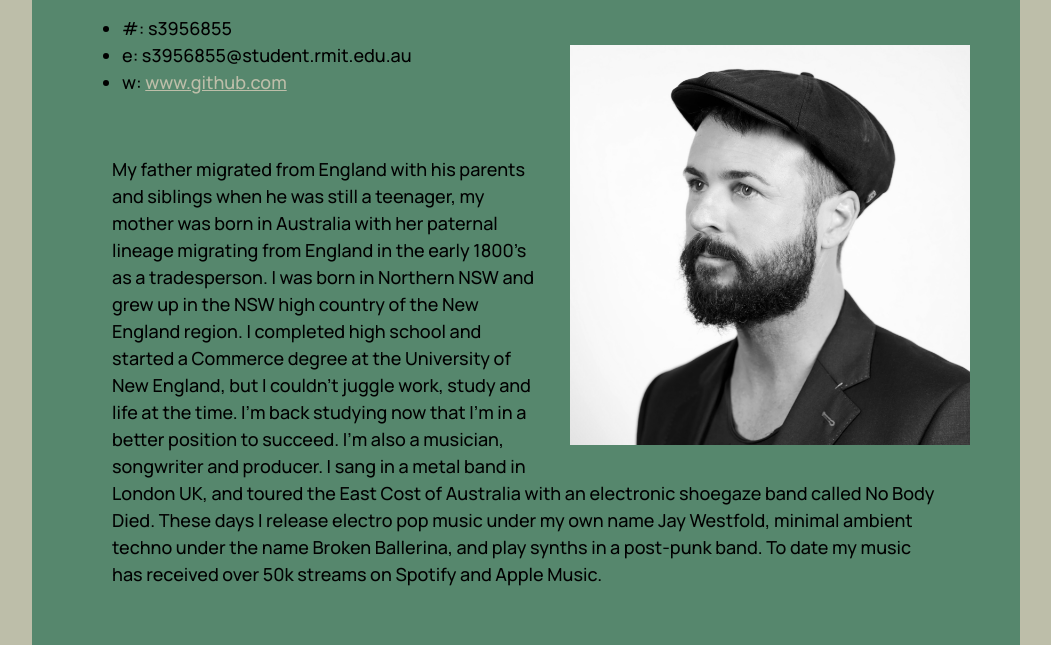
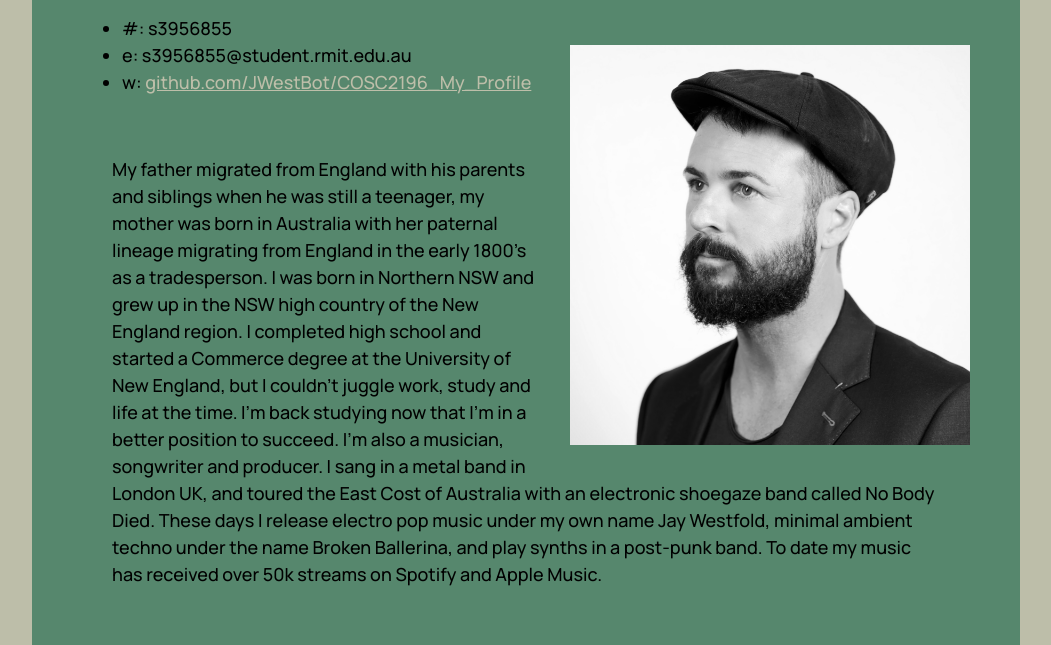
Before and after one commit to JWestBot/COSC2196_My_Profile, a plain HTML site: page index.html in a window 1280 px wide. Shown: the part 122-767 px from the top of the page, without its empty margins (176-1227 px from the left). Drawn offline with nearby package versions, Linux system fonts and the light colour scheme.

Commit message:
Update index.html

```diff
--- a/index.html
+++ b/index.html
@@ -22,7 +22,7 @@
         <ul>
         <li>#: s3956855</li>
         <li>e: s3956855@student.rmit.edu.au
-        <li>w: <a href="http://www.GitHub.com" target="_blank">www.github.com</a></li>
+        <li>w: <a href="https://github.com/JWestBot/COSC2196_My_Profile.git" target="_blank">github.com/JWestBot/COSC2196_My_Profile</a></li>
         </ul>
         <p>
         My father migrated from England with his parents and siblings when he was still a teenager, my mother was born in Australia with her paternal lineage migrating from England in the early 1800’s as a tradesperson. I was born in Northern NSW and grew up in the NSW high country of the New England region. I completed high school and started a Commerce degree at the University of New England, but I couldn’t juggle work, study and life at the time. I’m back studying now that I’m in a better position to succeed. I’m also a musician, songwriter and producer. I sang in a metal band in London UK, and toured the East Cost of Australia with an electronic shoegaze band called No Body Died. These days I release electro pop music under my own name Jay Westfold, minimal ambient techno under the name Broken Ballerina, and play synths in a post-punk band. To date my music has received over 50k streams on Spotify and Apple Music.
```
